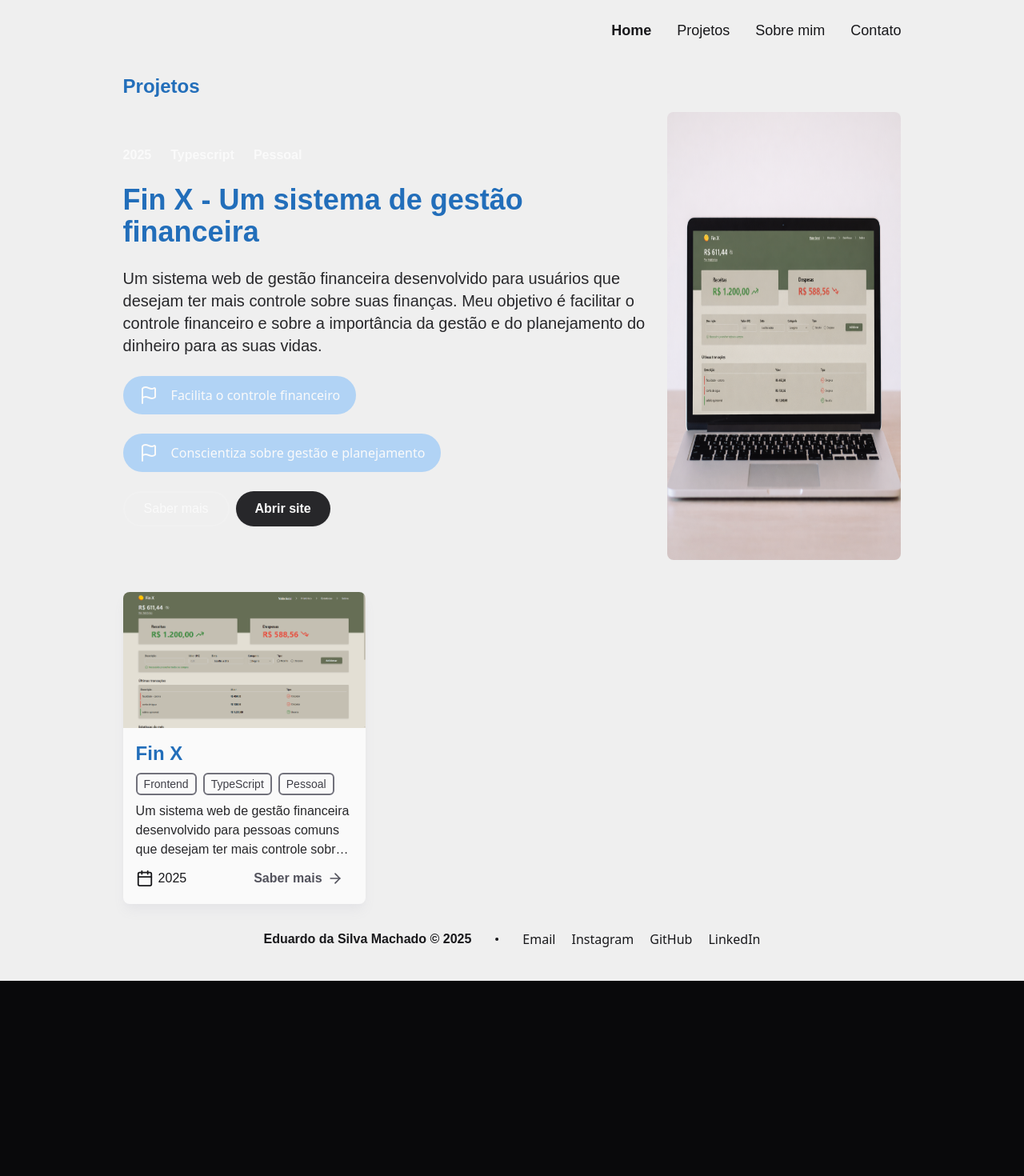
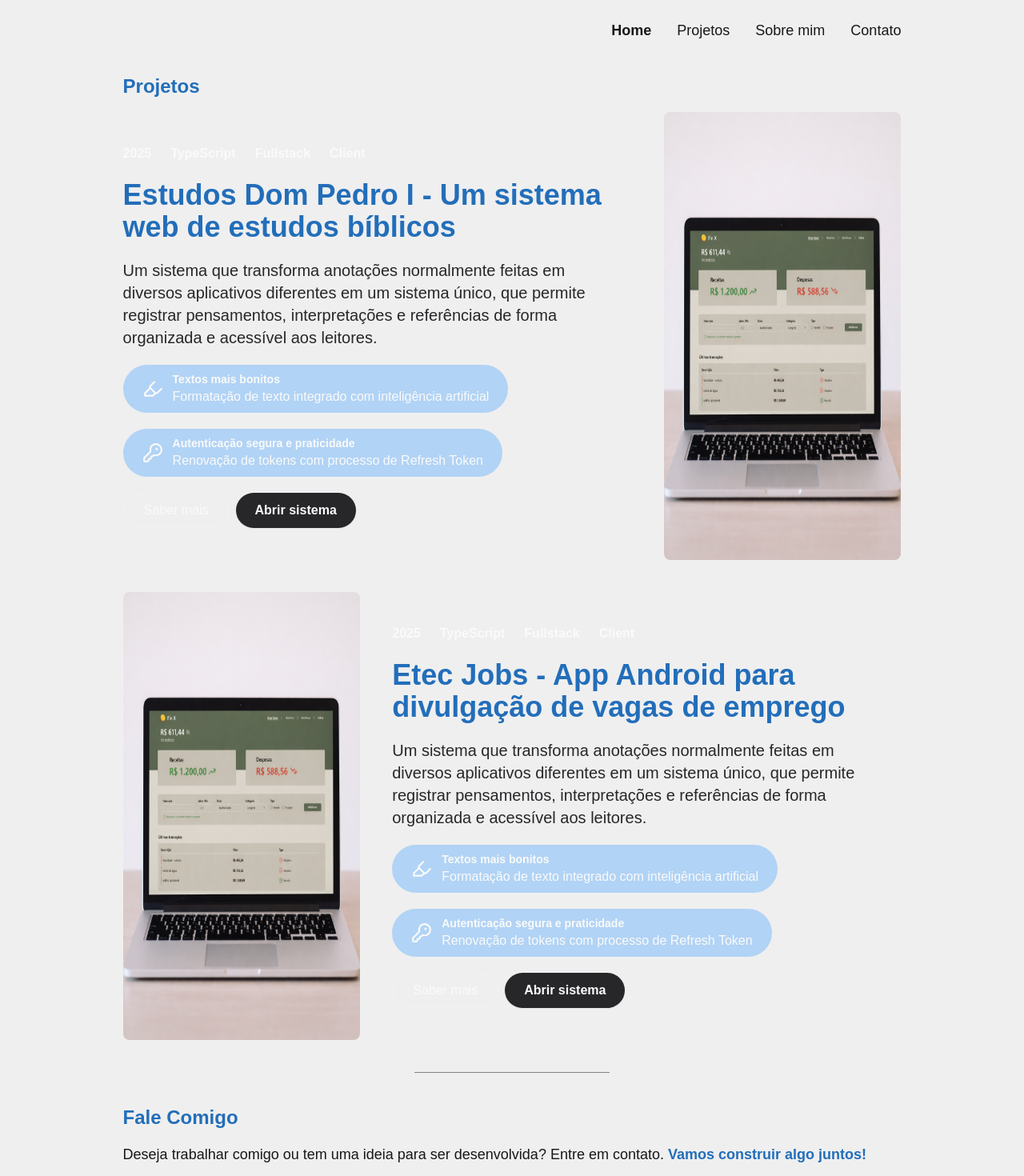
Before and after one commit to EduMachado07/portfolio, a React (Vite) app: page /home in a window 1280 px wide. Shown: the top 1470 px of the page at 80% size. Before the commit the page ends 1226 px from the top, so only its background shows below. Built offline with nearby package versions, Linux system fonts and the light colour scheme; the HTML template or start-up script is replaced by a standard one; a web font is replaced by a local one.

Commit message:
feat: implementa componente reutilizavel de secao de projetos

```diff
--- a/src/app/home/home.view.tsx
+++ b/src/app/home/home.view.tsx
@@ -1,15 +1,13 @@
-import { Card } from "@/components/Card";
-// import Presentation from "@/components/Presentation";
-import { Projects } from "@/lib/projects";
 import { Button } from "@/components/ui/button";
-import { ArrowRight, Flag } from "lucide-react";
-import { Link } from "react-router-dom";
-// import Contact from "@/components/contact";
+import { Highlighter, KeyRound } from "lucide-react";
 import imgFinX from "../../assets/FinX/img_note.png";
+import { SectionProject } from "@/components/SectionProject";
+import Contact from "@/components/contact";
+import { Typograph } from "@/components/Typograph";
 
 const IndexPage = () => {
   return (
-    <main className="flex-1 flex flex-col md:gap-10 gap-8 px-[4vw] md:px-[12vw]">
+    <main className="flex-1 flex flex-col items-center md:gap-10 gap-8 px-[4vw] md:px-[12vw]">
       {/* <Presentation /> */}
 
       {/* <div className="flex justify-between -mb-6">
@@ -47,12 +45,10 @@ const IndexPage = () => {
             </section> */}
 
       {/* PROJECTS */}
-      <div className="flex justify-between -mb-6">
-        <h1 className="dark:text-[#3399FF] text-[#226EBA] font-chubbo-bold md:text-2xl text-xl">
-          Projetos
-        </h1>
+      <Typograph.Title text="Projetos" />
+      {/* <div className="flex justify-between -mb-6">
 
-        {/* <Link to="/projects">
+        <Link to="/projects">
           <Button
             size={"default"}
             variant={"link"}
@@ -64,56 +60,80 @@ const IndexPage = () => {
           <Button size={"default"} variant={"link"} className="md:hidden">
             <ArrowRight />
           </Button>
-        </Link> */}
-      </div>
+        </Link>
+      </div> */}
 
-      <section className="w-full">
-        <div className="w-full flex justify-between items-center">
-          <div className="pr-6 flex flex-col gap-6">
-            <div className="flex gap-6 font-bold font-supreme">
-              <p>2025</p>
-              <p>Typescript</p>
-              <p>Pessoal</p>
-            </div>
+      <SectionProject.Root>
+        <SectionProject.Details
+          details={["2025", "TypeScript", "Fullstack", "Client"]}
+          title="Estudos Dom Pedro I - Um sistema web de estudos bíblicos"
+          description="Um sistema que transforma anotações normalmente feitas em diversos aplicativos diferentes em um sistema único, que permite registrar pensamentos, interpretações e referências de forma organizada e acessível aos leitores."
+        >
+          <SectionProject.Flag
+            title="Textos mais bonitos"
+            Flag={Highlighter}
+            goal="Formatação de texto integrado com inteligência artificial"
+          />
+          <SectionProject.Flag
+            title="Autenticação segura e praticidade"
+            Flag={KeyRound}
+            goal="Renovação de tokens com processo de Refresh Token"
+          />
 
-            <h1 className="dark:text-[#3399FF] text-[#226EBA] font-chubbo-bold md:text-4xl text-xl">
-              Fin X - Um sistema de gestão financeira
-            </h1>
-            <p className="dark:text-zinc-50 text-zinc-800 md:text-xl text-lg font-supreme text-pretty">
-              Um sistema web de gestão financeira desenvolvido para usuários que
-              desejam ter mais controle sobre suas finanças. Meu objetivo é
-              facilitar o controle financeiro e sobre a importância da gestão e
-              do planejamento do dinheiro para as suas vidas.
-            </p>
-            <div className="p-3 px-5 w-fit flex gap-4 rounded-full bg-[#3399FF55]">
-              <Flag />
-              <p>Facilita o controle financeiro</p>
-            </div>
-            <div className="p-3 px-5 w-fit flex gap-4 rounded-full bg-[#3399FF55]">
-              <Flag />
-              <p>Conscientiza sobre gestão e planejamento</p>
-            </div>
-            <div className="flex gap-2">
-              <Button size={"lg"} variant={"outline"} className="rounded-full">
-                Saber mais
-              </Button>
+          <div className="flex gap-2">
+            <Button size={"lg"} variant={"outline"} className="rounded-full">
+              Saber mais
+            </Button>
+            <a href="https://dpi-estudos.vercel.app/" target="_blank">
               <Button
                 size={"lg"}
                 variant={"secondary"}
                 className="rounded-full"
               >
-                Abrir site
+                Abrir sistema
               </Button>
-            </div>
+            </a>
           </div>
+        </SectionProject.Details>
+        <SectionProject.Image img={imgFinX}></SectionProject.Image>
+      </SectionProject.Root>
 
-          <section className="w-full h-[70dvh] rounded-md overflow-hidden">
-            <img src={imgFinX} alt="Fin-X image" className="h-full w-full" />
-          </section>
-        </div>
-      </section>
+      <SectionProject.Root>
+        <SectionProject.Image img={imgFinX}/>
+        <SectionProject.Details
+          details={["2025", "TypeScript", "Fullstack", "Client"]}
+          title="Etec Jobs - App Android para divulgação de vagas de emprego"
+          description="Um sistema que transforma anotações normalmente feitas em diversos aplicativos diferentes em um sistema único, que permite registrar pensamentos, interpretações e referências de forma organizada e acessível aos leitores."
+        >
+          <SectionProject.Flag
+            title="Textos mais bonitos"
+            Flag={Highlighter}
+            goal="Formatação de texto integrado com inteligência artificial"
+          />
+          <SectionProject.Flag
+            title="Autenticação segura e praticidade"
+            Flag={KeyRound}
+            goal="Renovação de tokens com processo de Refresh Token"
+          />
 
-      <section className="grid grid-cols-1 md:grid-cols-3 md:gap-8 gap-4">
+          <div className="flex gap-2">
+            <Button size={"lg"} variant={"outline"} className="rounded-full">
+              Saber mais
+            </Button>
+            <a href="https://dpi-estudos.vercel.app/" target="_blank">
+              <Button
+                size={"lg"}
+                variant={"secondary"}
+                className="rounded-full"
+              >
+                Abrir sistema
+              </Button>
+            </a>
+          </div>
+        </SectionProject.Details>
+      </SectionProject.Root>
+
+      {/* <section className="grid grid-cols-1 md:grid-cols-3 md:gap-8 gap-4">
         {Projects.slice(0, 1).map((item, index) => (
           <Card.Root key={index}>
             <Card.Image linkProject={item.linkProject} img={item.img} />
@@ -126,13 +146,14 @@ const IndexPage = () => {
             />
           </Card.Root>
         ))}
-      </section>
+      </section> */}
+
+      <hr className="w-1/4 bg-zinc-500"/>
 
       {/* CONTACT */}
-      {/* <h1 className="dark:text-[#3399FF] text-[#226EBA] font-chubbo-bold md:text-2xl text-xl -mb-6">
-        Fale Comigo
-      </h1>
-      <Contact /> */}
+      <Typograph.Title text="Fale Comigo" />
+
+      <Contact />
     </main>
   );
 };
--- /dev/null
+++ b/src/components/SectionProject/SectionProjectDetails.tsx
@@ -0,0 +1,34 @@
+import { ReactNode } from "react";
+
+interface SectionProjectDetailsProps {
+  details: string[];
+  title: string;
+  description: string;
+  children: ReactNode;
+}
+
+export const SectionProjectDetails = ({
+  details,
+  title,
+  description,
+  children,
+}: SectionProjectDetailsProps) => {
+  return (
+    <div className="pr-6 flex flex-col gap-5">
+      <div className="flex gap-6 font-bold font-supreme">
+        {details.map((item) => (
+          <p key={item}>{item}</p>
+        ))}
+      </div>
+
+      <h1 className="dark:text-[#3399FF] text-[#226EBA] font-chubbo-bold md:text-4xl text-xl text-pretty">
+        {title}
+      </h1>
+      <p className="dark:text-zinc-50 text-zinc-800 md:text-xl text-lg font-supreme text-pretty">
+        {description}
+      </p>
+
+      {children}
+    </div>
+  );
+};
--- /dev/null
+++ b/src/components/SectionProject/SectionProjectFlag.tsx
@@ -0,0 +1,19 @@
+import { ElementType } from "react";
+
+interface SectionProjectFlagProps {
+  Flag: ElementType;
+  title: string;
+  goal: string;
+}
+
+export const SectionProjectFlag = ({ Flag, goal, title }: SectionProjectFlagProps) => {
+  return (
+    <section className="p-2 px-6 w-fit flex items-center gap-3 rounded-full bg-[#3399FF55] font-supreme">
+      <Flag size={26} />
+      <div>
+        <h3 className="text-sm font-supreme-bold">{title}</h3>
+        <p className="text-base">{goal}</p>
+      </div>
+    </section>
+  );
+};
--- /dev/null
+++ b/src/components/SectionProject/SectionProjectImage.tsx
@@ -0,0 +1,11 @@
+interface SectionProjectImageProps {
+  img: string;
+}
+
+export const SectionProjectImage = ({ img }: SectionProjectImageProps) => {
+  return (
+    <section className="w-full h-[70dvh] rounded-md overflow-hidden">
+      <img src={img} alt="project image" className="h-full w-full" />
+    </section>
+  );
+};
--- /dev/null
+++ b/src/components/SectionProject/SectionProjectRoot.tsx
@@ -0,0 +1,13 @@
+import type { ReactNode } from "react";
+
+interface SectionProjectRootProps {
+  children: ReactNode;
+}
+
+const SectionProjectRoot = ({ children }: SectionProjectRootProps) => {
+  return (
+    <section className="w-full flex justify-between items-center gap-10">{children}</section>
+  );
+};
+
+export default SectionProjectRoot;
--- /dev/null
+++ b/src/components/SectionProject/index.ts
@@ -0,0 +1,11 @@
+import { SectionProjectDetails } from "./SectionProjectDetails";
+import { SectionProjectFlag } from "./SectionProjectFlag";
+import { SectionProjectImage } from "./SectionProjectImage";
+import SectionProjectRoot from "./SectionProjectRoot";
+
+export const SectionProject = {
+  Root: SectionProjectRoot,
+  Image: SectionProjectImage,
+  Details: SectionProjectDetails,
+  Flag: SectionProjectFlag,
+};
--- /dev/null
+++ b/src/components/Typograph/index.tsx
@@ -0,0 +1,11 @@
+const Title = ({ text }: { text: string }) => {
+  return (
+    <h1 className="dark:text-[#3399FF] text-[#226EBA] font-chubbo-bold md:text-2xl text-xl -mb-6 w-full">
+      {text}
+    </h1>
+  );
+};
+
+export const Typograph = {
+  Title: Title,
+};
--- a/src/components/contact.tsx
+++ b/src/components/contact.tsx
@@ -81,7 +81,7 @@ const Contact = () => {
     }
 
     return (
-        <form onSubmit={handleSubmit(sendEmail)} className="flex flex-col md:gap-6 gap-5">
+        <form onSubmit={handleSubmit(sendEmail)} className="w-full flex flex-col md:gap-6 gap-5">
             <p className="dark:text-zinc-50 text-zinc-900 md:text-lg text-base font-supreme text-pretty">
                 Deseja trabalhar comigo ou tem uma ideia para ser desenvolvida? Entre em contato. <span className="font-supreme-bold dark:text-[#3399FF] text-[#226EBA]">Vamos construir algo juntos!</span>
             </p>
```
